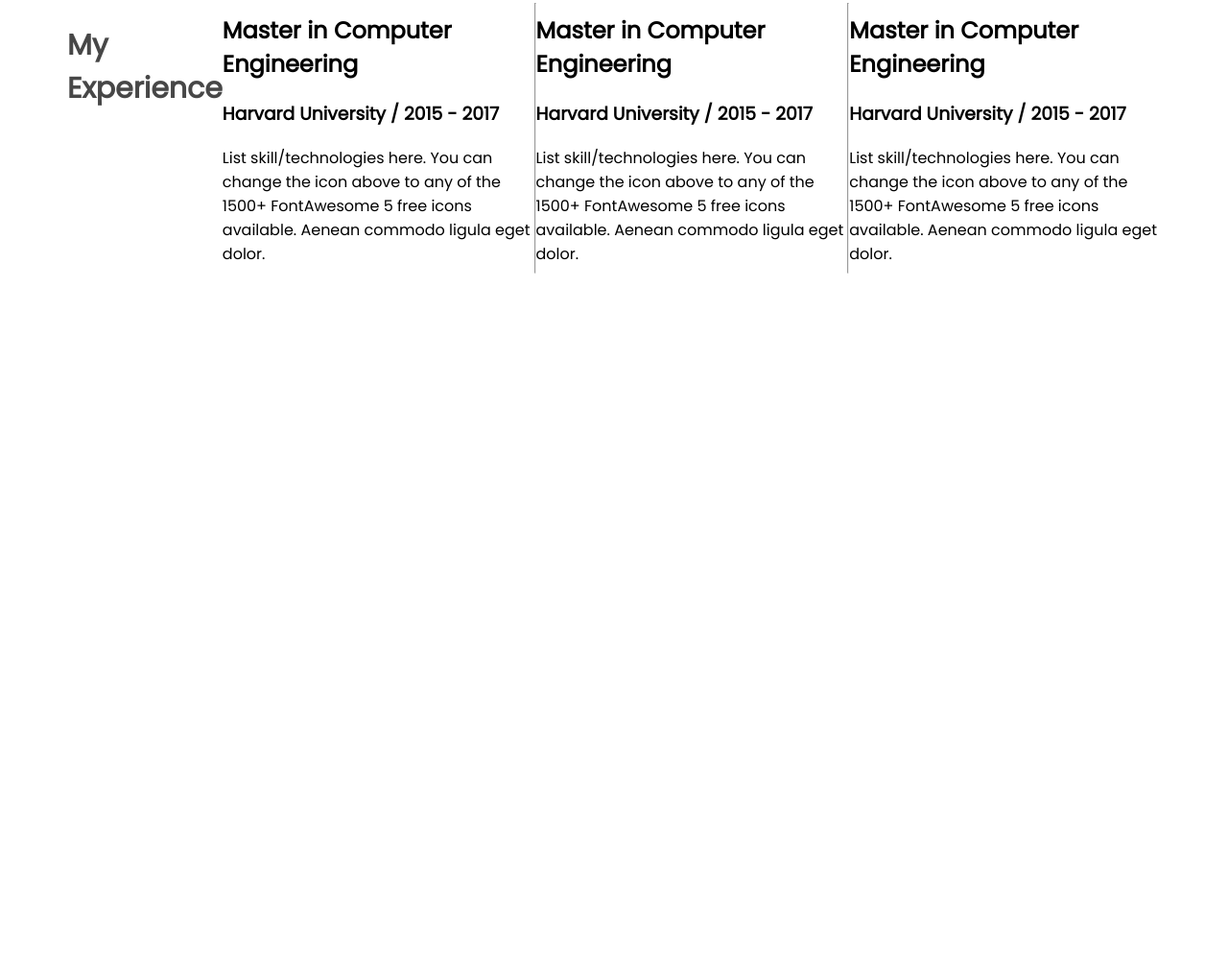
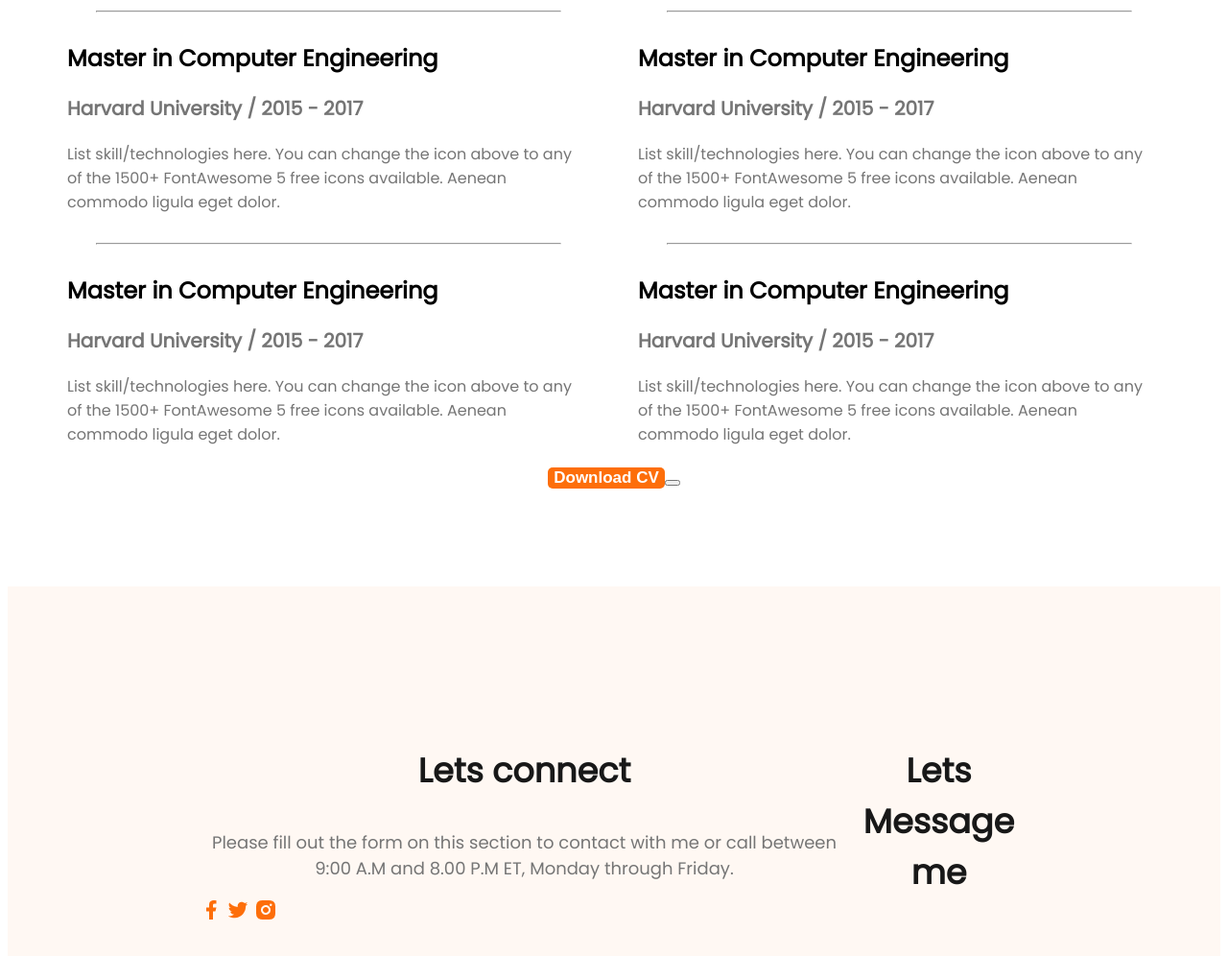
Before and after one commit to Reduan090/portfolio, a plain HTML site: page index.html in a window 1280 px wide. Shown: the part 2687-3683 px from the top of the page at 96% size. Before the commit the page ends 2988 px from the top, so only its background shows below. Drawn offline with nearby package versions, Linux system fonts and the light colour scheme.

Commit message:
footer half added

```diff
--- a/index.html
+++ b/index.html
@@ -96,6 +96,7 @@
 
          <section>
             <h3 class="section-title">A summary of My Resume</h3>
+
             <div class="resume-container">
               <div class="resume-column">
                 <h3 class="resume-colum-title">My Education</h3>
@@ -155,11 +156,27 @@
 
               </div>
             </div>
+            <div class="download-cv">
+                 <button class="btn-primary">Download CV<button>
+            </div>
          </section>
     </main>
 
     <footer>
+           <div class="footer-column">
+                <h3 class="section-title">Lets connect</h3>
+                <p class="section-description">Please fill out the form on this section to contact with me or call between 9:00 A.M and 8.00 P.M ET, Monday through Friday.</p>
 
+                <div class="social-links">
+                    <a href=""><img src="images/icons/facebook.png" alt=""></a>
+                    <a href=""><img src="images/icons/twitter.png" alt=""></a>
+                    <a href=""><img src="images/icons/insta.png" alt=""></a>
+                </div>
+           </div>
+
+           <div class="footer-column">
+                <h3 class="section-title">Lets Message me</h3>
+           </div>
     </footer>
 </body>
 </html>
--- a/styles/style.css
+++ b/styles/style.css
@@ -161,8 +161,44 @@ main section {
     color: #474747;
     font-size: 30px;
     font-weight: 700;
-    line-height: normal;
 }
-.resume-column{
+
+.resume-container {
     display: flex;
+    gap: 50px;
 }
+
+.resume-item-institution {
+    color: #757575;
+    font-size: 20px;
+    font-weight: 600;
+    margin-bottom: 20px;
+    margin-top: 0px;
+}
+
+.resume-item-description {
+    color: #757575;
+    font-size: 16px;
+    font-weight: 400;
+}
+
+.resume-container hr {
+    margin: 30px;
+}
+
+.download-cv {
+    color: #FFF;
+    text-align: center;
+    font-size: 20px;
+    font-weight: 700;
+}
+
+
+/* footer style */
+
+footer{
+    display: flex;
+    background-color: #FFF8F3;
+    margin-top: 100px;
+    padding: 130px 200px;
+}
```
